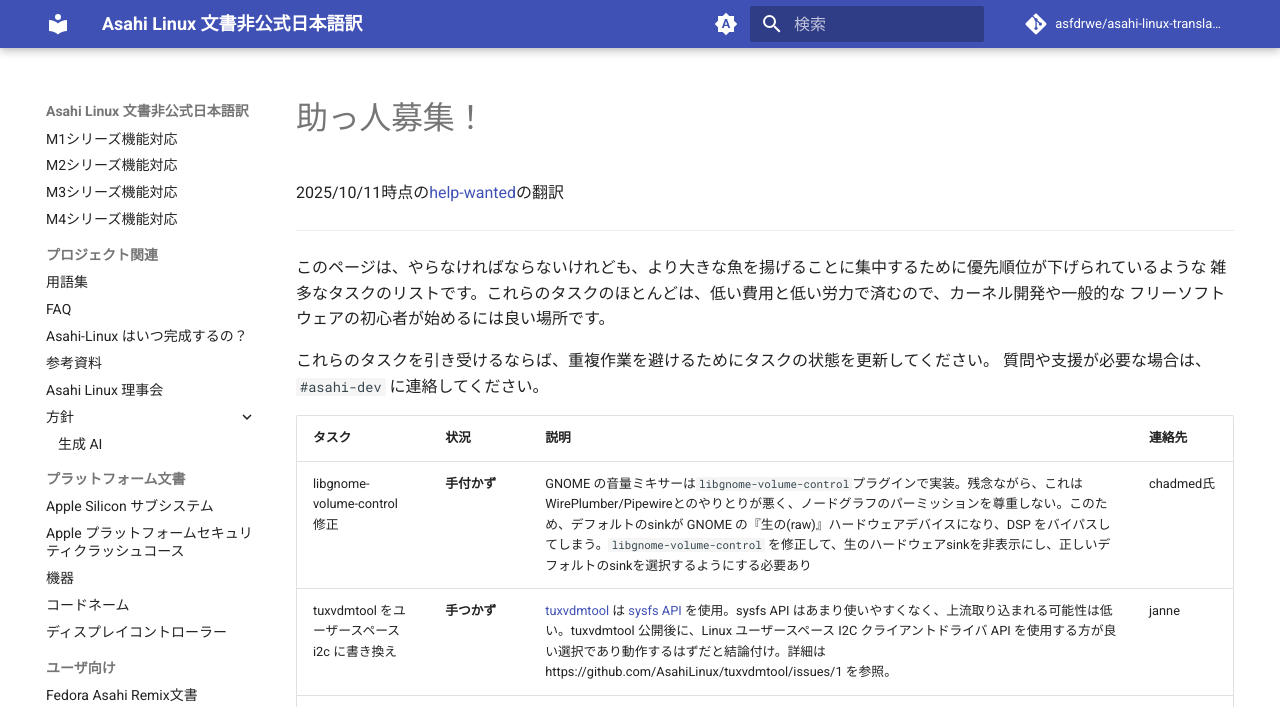
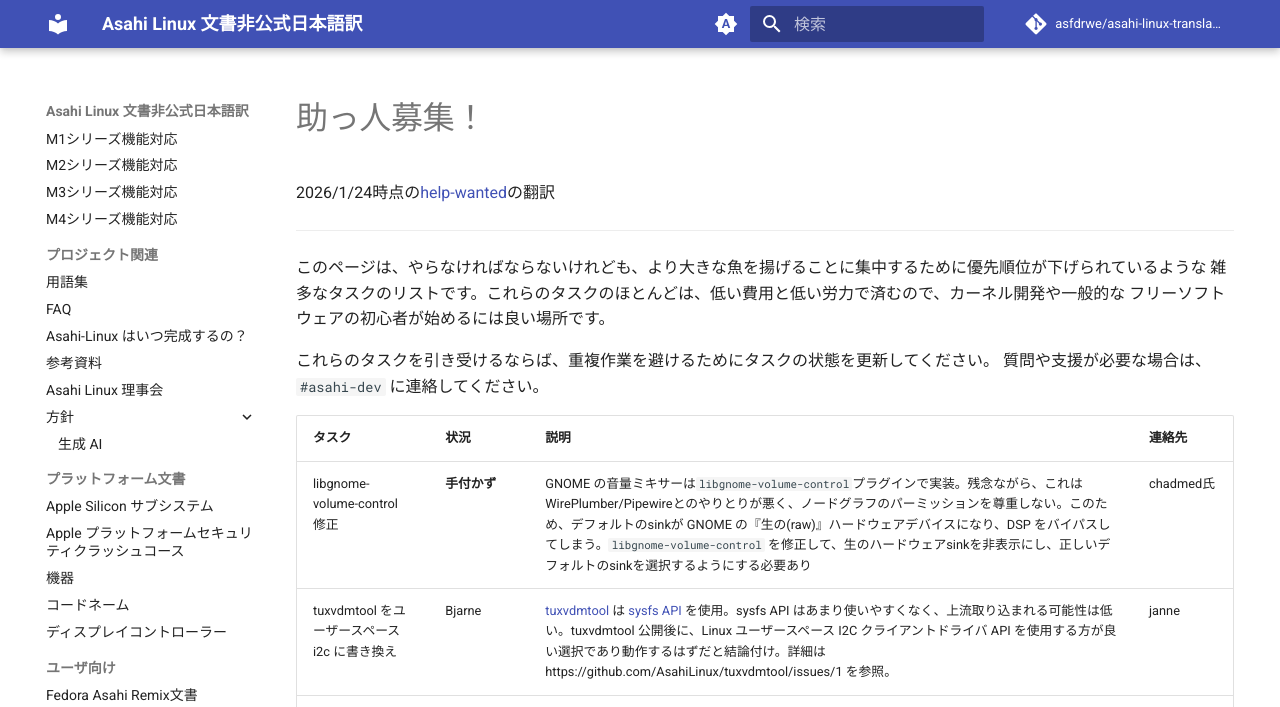
Before and after one commit to asfdrwe/asahi-linux-translations, an MkDocs documentation site: the page built from docs/project/help-wanted.md, in a window 1280 px wide and 1239 px high. Shown: the top 707 px of the window. Built offline with MkDocs 1.6.1 and Material for MkDocs 9.7.7, drawn with Linux system fonts in a browser that asks for light colours; comment, search, counter and statistics services are not loaded.

Commit message:
updated to 2026/1/14

```diff
--- a/docs/project/help-wanted.md
+++ b/docs/project/help-wanted.md
@@ -2,7 +2,7 @@
 title: 助っ人募集！
 ---
 
-2025/10/11時点の[help-wanted](https://github.com/AsahiLinux/docs/blob/main/docs/project/help-wanted.md)の翻訳
+2026/1/24時点の[help-wanted](https://github.com/AsahiLinux/docs/blob/main/docs/project/help-wanted.md)の翻訳
 
 ---
 このページは、やらなければならないけれども、より大きな魚を揚げることに集中するために優先順位が下げられているような
@@ -15,6 +15,6 @@
 | タスク | 状況 | 説明 | 連絡先 |
 | ---- | ------ | ----------- | ------- |
 | libgnome-volume-control 修正 | **手付かず** | GNOME の音量ミキサーは`libgnome-volume-control`プラグインで実装。残念ながら、これはWirePlumber/Pipewireとのやりとりが悪く、ノードグラフのパーミッションを尊重しない。このため、デフォルトのsinkが GNOME の『生の(raw)』ハードウェアデバイスになり、DSP をバイパスしてしまう。`libgnome-volume-control` を修正して、生のハードウェアsinkを非表示にし、正しいデフォルトのsinkを選択するようにする必要あり | chadmed氏 |
-| tuxvdmtool をユーザースペース i2c に書き換え | **手つかず** | [tuxvdmtool](https://github.com/AsahiLinux/tuxvdmtool) は [sysfs API](https://github.com/AsahiLinux/linux/commit/786523ac62f0aeec37bf9c6b991e8bf2fadc590d) を使用。sysfs API はあまり使いやすくなく、上流取り込まれる可能性は低い。tuxvdmtool 公開後に、Linux ユーザースペース I2C クライアントドライバ API を使用する方が良い選択であり動作するはずだと結論付け。詳細は https://github.com/AsahiLinux/tuxvdmtool/issues/1 を参照。| janne |
+| tuxvdmtool をユーザースペース i2c に書き換え | Bjarne | [tuxvdmtool](https://github.com/AsahiLinux/tuxvdmtool) は [sysfs API](https://github.com/AsahiLinux/linux/commit/786523ac62f0aeec37bf9c6b991e8bf2fadc590d) を使用。sysfs API はあまり使いやすくなく、上流取り込まれる可能性は低い。tuxvdmtool 公開後に、Linux ユーザースペース I2C クライアントドライバ API を使用する方が良い選択であり動作するはずだと結論付け。詳細は https://github.com/AsahiLinux/tuxvdmtool/issues/1 を参照。| janne |
 | シリアルポートリセットを修正 | **手つかず** | 2つの Apple Silicon 機器を接続して Apple Silicon デバッグ UART を使用すると、ホストデバイスのシリアルポート（`/dev/ttySAC0`）が`tuxvdmtool reboot serial`を実行してから数秒以内にリセットされる。この原因を特定し、問題を修正。このタスクは、 m1n1 のハイパーバイザーがハードウェア UART0 を自身の用途で上書きしてしまうため、少し厄介 | janne |
 | キーボードレイアウトのクリーンアップ (XKB/hid_apple) | 手付かず | LinuxデスクトップのAppleキーボード対応は、レイアウトやハードウェアキーボードを問わず、まちまちです。キーボードドライバはまだ上流ではないので、 大きなクリーンアップをするチャンスがあります。特に、これらの機器のキーボードにはソフトな*Fn*キーがあり、これは完全にソフトウェアで処理されます。現在、`hid_apple`ドライバはこれをカーネルで行っていますが、これは間違ったアプローチです。このキーはXKB/Waylandのユーザースペースで扱われるべきです（Xorgではできませんが、それは非推奨）。そうすれば、ユーザーが他の修飾キーと同じようにキーバインドをカスタマイズしたり、macOSのように特別なシンボルを提供したりするなど、より包括的なFnキーマッピングを行うことができます。これはおそらく、ユーザー空間でこのマッピングを行う新しいXKBキーボードモデルを導入することで実現されるでしょう。これをテストするには、`hid_apple` の `fnmode=0` モジュールパラメータを使用して、すべての Fn キー処理を無効にしてください。あとで、編集キー(insert/delete/home/end/pgup/pgdown)のFnキーの組み合わせエミュレーションだけを行う新しいfnmodeを導入したいと思うかもしれませんが、これは使えるTTYとXorgにとって必要最低限なものであって、それ以外はXKBに任せ、Apple Siliconマシンのデフォルトをこのモードにします。Fnの話以外にも、XKBの設定で修正する必要がある地域限定のMacレイアウトはたくさんあり、英語以外のキーボードを持っている人は、この作業に協力することを歓迎します。[関連するxkeyboard-configの問題](https://gitlab.freedesktop.org/xkeyboard-config/xkeyboard-config/-/issues/379) | janne |
```
